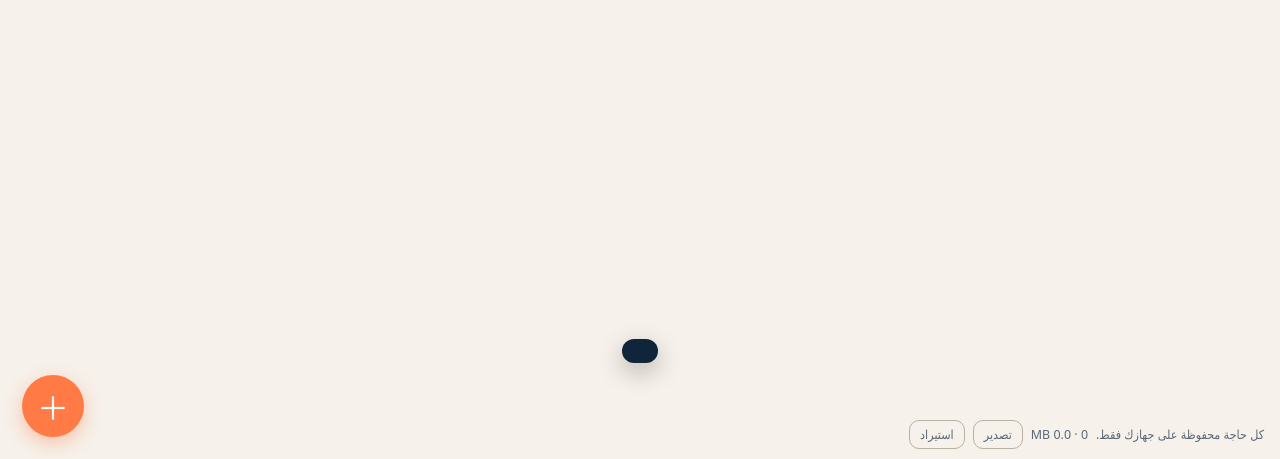
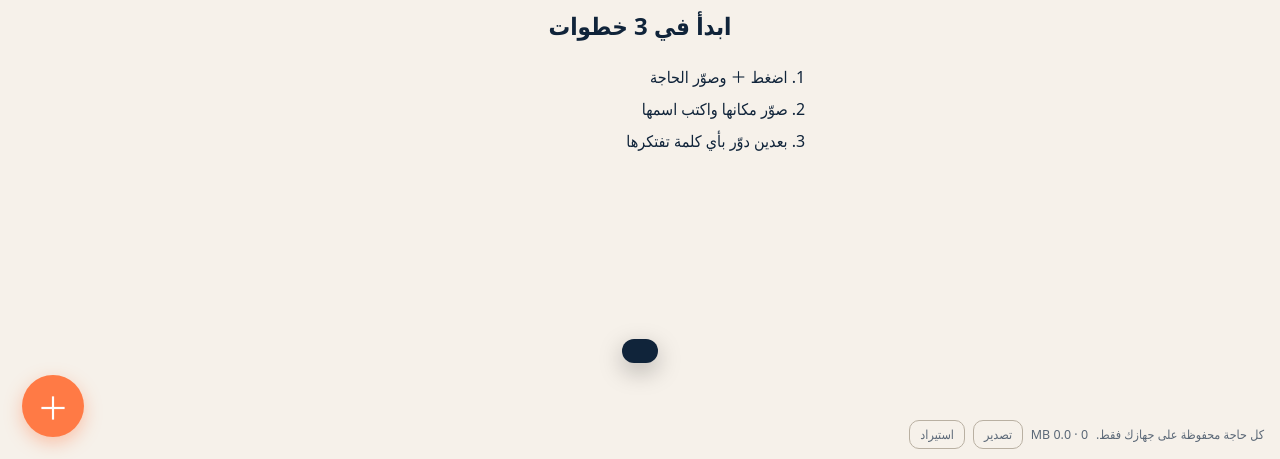
Before and after one commit to yousefkhames/laqeeta, a plain HTML site: page docs/index.html in a window 1280 px wide. Shown: the part 341-800 px from the top of the page. Drawn offline with Linux system fonts and the light colour scheme.

Commit message:
R10: onboarding empty state, PNG icons

```diff
--- a/docs/app.js
+++ b/docs/app.js
@@ -1,5 +1,5 @@
-const T={ar:{name:'لقيتها',tag:'صوّر الحاجة ومكانها، ودوّر بالكلام',ph:'دوّر: شاحن، جواز، مفاتيح...',priv:'كل حاجة محفوظة على جهازك فقط.',exp:'تصدير',imp:'استيراد',item:'📷 صورة الحاجة',place:'📷 صورة المكان',name1:'اسم الحاجة',where:'مكانها (مثلاً: الدرج الثاني، غرفة النوم)',notes:'كلمات للبحث (اختياري)',save:'حفظ',cancel:'إلغاء',del:'حذف',edit:'تعديل',close:'إغلاق',add:'حاجة جديدة',editT:'تعديل',empty:'لسه مفيش حاجات. اضغط ＋ وصوّر أول حاجة.',none:'مفيش نتيجة. جرّب كلمة تانية.',all:'الكل',at:'مكانها:',upd:'اتحدّث',undo:'تراجع',saved:'اتحفظت ✓',deleted:'اتمسحت',imported:'اتضافت',res:'نتيجة',inst:'ثبّت التطبيق',ren:'غيّر اسم المكان',renp:'الاسم الجديد للمكان',bk:'ياريت تعمل تصدير نسخة احتياطية',stored:'محفوظ',zoom:'تكبير',rm:'شيل الصورة'},
-en:{name:'Laqeeta',tag:'Photo the item and its place. Search by words.',ph:'Search: charger, passport, keys...',priv:'Everything stays on your device.',exp:'Export',imp:'Import',item:'📷 Item photo',place:'📷 Place photo',name1:'Item name',where:'Where is it (e.g. 2nd drawer, bedroom)',notes:'Search words (optional)',save:'Save',cancel:'Cancel',del:'Delete',edit:'Edit',close:'Close',add:'New item',editT:'Edit',empty:'Nothing yet. Tap ＋ and photograph your first item.',none:'No match. Try another word.',all:'All',at:'Location:',upd:'Updated',undo:'Undo',saved:'Saved ✓',deleted:'Deleted',imported:'Imported',res:'results',inst:'Install app',ren:'Rename place',renp:'New name for this place',bk:'Tip: export a backup now',stored:'stored',zoom:'Zoom',rm:'Remove photo'}};
+const T={ar:{name:'لقيتها',tag:'صوّر الحاجة ومكانها، ودوّر بالكلام',ph:'دوّر: شاحن، جواز، مفاتيح...',priv:'كل حاجة محفوظة على جهازك فقط.',exp:'تصدير',imp:'استيراد',item:'📷 صورة الحاجة',place:'📷 صورة المكان',name1:'اسم الحاجة',where:'مكانها (مثلاً: الدرج الثاني، غرفة النوم)',notes:'كلمات للبحث (اختياري)',save:'حفظ',cancel:'إلغاء',del:'حذف',edit:'تعديل',close:'إغلاق',add:'حاجة جديدة',editT:'تعديل',empty:'لسه مفيش حاجات. اضغط ＋ وصوّر أول حاجة.',none:'مفيش نتيجة. جرّب كلمة تانية.',all:'الكل',at:'مكانها:',upd:'اتحدّث',undo:'تراجع',saved:'اتحفظت ✓',deleted:'اتمسحت',imported:'اتضافت',res:'نتيجة',obh:'ابدأ في 3 خطوات',ob1:'اضغط ＋ وصوّر الحاجة',ob2:'صوّر مكانها واكتب اسمها',ob3:'بعدين دوّر بأي كلمة تفتكرها',inst:'ثبّت التطبيق',ren:'غيّر اسم المكان',renp:'الاسم الجديد للمكان',bk:'ياريت تعمل تصدير نسخة احتياطية',stored:'محفوظ',zoom:'تكبير',rm:'شيل الصورة'},
+en:{name:'Laqeeta',tag:'Photo the item and its place. Search by words.',ph:'Search: charger, passport, keys...',priv:'Everything stays on your device.',exp:'Export',imp:'Import',item:'📷 Item photo',place:'📷 Place photo',name1:'Item name',where:'Where is it (e.g. 2nd drawer, bedroom)',notes:'Search words (optional)',save:'Save',cancel:'Cancel',del:'Delete',edit:'Edit',close:'Close',add:'New item',editT:'Edit',empty:'Nothing yet. Tap ＋ and photograph your first item.',none:'No match. Try another word.',all:'All',at:'Location:',upd:'Updated',undo:'Undo',saved:'Saved ✓',deleted:'Deleted',imported:'Imported',res:'results',obh:'Start in 3 steps',ob1:'Tap ＋ and photograph the item',ob2:'Photograph where you put it and name it',ob3:'Later, search any word you remember',inst:'Install app',ren:'Rename place',renp:'New name for this place',bk:'Tip: export a backup now',stored:'stored',zoom:'Zoom',rm:'Remove photo'}};
 let lang=localStorage.lang||'ar',db,items=[],place='',cur=null,imgs=[null,null];
 const $=s=>document.querySelector(s);
 let tt;function toast(m,undo){const e=$('#toast');e.innerHTML='';const sp=document.createElement('span');sp.textContent=m;e.append(sp);if(undo){const b=document.createElement('button');b.textContent=T[lang].undo;b.onclick=()=>{undo();e.hidden=true};e.append(b)}e.hidden=false;clearTimeout(tt);tt=setTimeout(()=>e.hidden=true,undo?6000:2500)}
@@ -18,7 +18,7 @@ const places=[...new Set(items.map(i=>i.where))];$('#places').innerHTML=places.m
 $('#chips').innerHTML=places.length?[`<button class="chip ${place?'':'on'}" data-p="" aria-pressed="${!place}">${t.all}</button>`,...places.map(p=>`<button class="chip ${p==place?'on':''}" data-p="${esc(p)}" aria-pressed="${p==place}">${esc(p)}</button>`),place?`<button class="chip ren" data-ren="1">✎ ${t.ren}</button>`:''].join(''):'';
 let r=items.filter(i=>!place||i.where==place).map(i=>[i,words.length?score(i,words):1]).filter(x=>x[1]>0);if(words.length)r.sort((a,b)=>b[1]-a[1]);
 $('#list').innerHTML=r.map(([i])=>`<div class="card" data-id="${i.id}" tabindex="0" role="button" aria-label="${esc(i.title)}, ${esc(i.where)}"><div class="ph ${i.p2?'':'one'}">${i.p1?`<img src="${i.p1}" alt="">`:''}${i.p2?`<img src="${i.p2}" alt="">`:''}</div><div class="t"><b>${i.fav?'⭐ ':''}${hl(i.title,words)}</b><small class="pin">📍 ${hl(i.where,words)}</small></div></div>`).join('');$('#count').textContent=words.length||place?r.length+' '+T[lang].res:'';
-$('#empty').hidden=!!r.length;$('#empty').textContent=items.length?t.none:t.empty}
+$('#empty').hidden=!!r.length;$('#empty').innerHTML=items.length?esc(t.none):'<div class="ob"><img src="logo.svg" alt="" width="72"><h2>'+esc(t.obh)+'</h2><ol><li>'+esc(t.ob1)+'</li><li>'+esc(t.ob2)+'</li><li>'+esc(t.ob3)+'</li></ol></div>'}
 function shrink(f){return new Promise(r=>{const im=new Image();im.onload=()=>{const k=Math.min(1,900/Math.max(im.width,im.height)),c=document.createElement('canvas');c.width=im.width*k;c.height=im.height*k;c.getContext('2d').drawImage(im,0,0,c.width,c.height);URL.revokeObjectURL(im.src);r(c.toDataURL('image/jpeg',.72))};im.src=URL.createObjectURL(f)})}
 function setShot(i){const e=$('#s'+(i+1));e.style.backgroundImage=imgs[i]?`url(${imgs[i]})`:'';e.classList.toggle('has',!!imgs[i]);const x=e.querySelector('.x');if(x)x.hidden=!imgs[i]}
 function edit(it){const t=T[lang];cur=it||null;imgs=[it?.p1||null,it?.p2||null];$('#dt').textContent=it?t.editT:t.add;$('#title').value=it?.title||'';$('#where').value=it?.where||place||'';$('#notes').value=it?.notes||'';$('#del').hidden=!it;setShot(0);setShot(1);$('#view').close();$('#dlg').showModal()}
--- a/docs/style.css
+++ b/docs/style.css
@@ -24,3 +24,4 @@ dialog label{display:block;margin:10px 0;font-size:.85rem;color:var(--mut)}dialo
 mark{background:#ffd9a8;color:#10243a;border-radius:3px;padding:0 2px}.count{font-size:.85rem;color:var(--mut);margin-top:8px;min-height:1em}
 .shot{position:relative}.x{position:absolute;top:6px;inset-inline-end:6px;width:28px;height:28px;border-radius:50%;border:0;background:#000a;color:#fff}#lb{padding:0;background:#000;width:96vw;max-width:96vw}#lb img{width:100%;max-height:90vh;object-fit:contain;display:block}.zoomable{cursor:zoom-in}
 :focus-visible{outline:3px solid #ffb48f;outline-offset:2px}.chip{color:var(--ink);font:inherit;font-size:.9rem}@media(prefers-reduced-motion:reduce){*{transition:none!important;animation:none!important}}
+.ob{max-width:340px;margin:0 auto;color:var(--ink)}.ob ol{text-align:start;line-height:2;padding-inline-start:1.4em}
```
Also changed, not shown: docs/icon-192.png (added), docs/icon-512.png (added).
